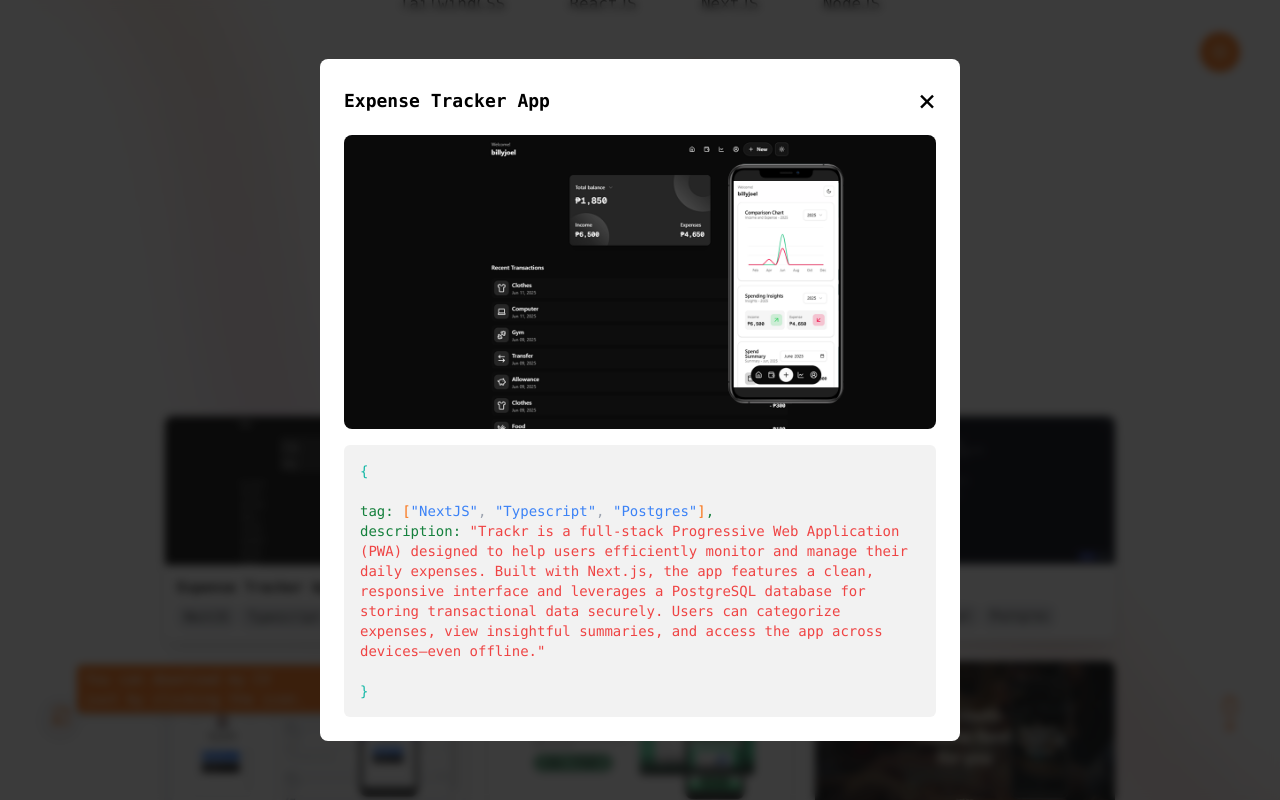
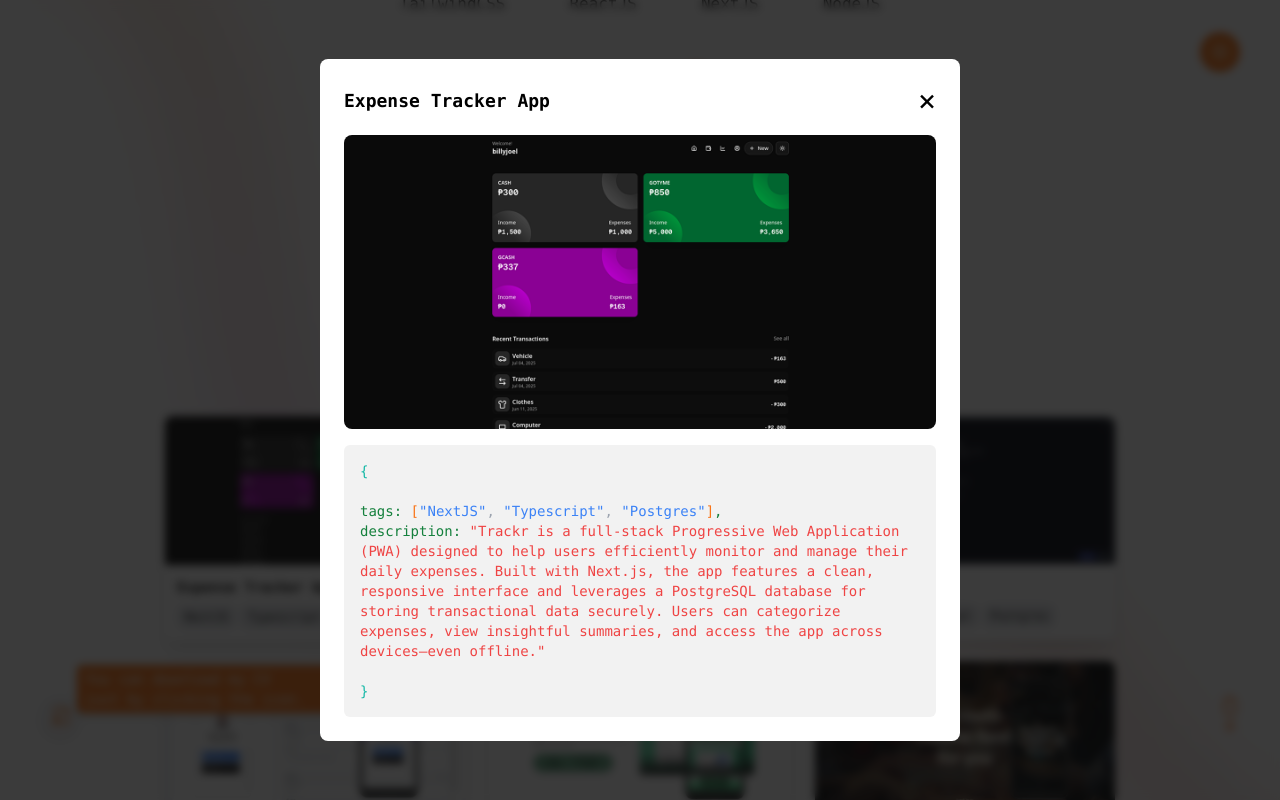
Before and after one commit to BillyJoelBallola/my_portfolio, a React (Vite) app: page / in a window 1280 px wide. Both pictures are taken after a click on the element 315 px from the left and 2066 px from the top of the page. Shown: the part 1576-2376 px from the top of the page. Built offline with nearby package versions, Linux system fonts and the light colour scheme.

Commit message:
update some staffs

```diff
--- a/src/components/CustomDialog.jsx
+++ b/src/components/CustomDialog.jsx
@@ -44,7 +44,7 @@ const CustomDialog = ({ visible, setVisible, info }) => {
             <span className="text-teal-500">&#123;</span>
             <br />
             <br />
-            <span className="text-green-700 dark:text-yellow-500">tag: </span>
+            <span className="text-green-700 dark:text-yellow-500">tags: </span>
             <span className="text-orange-500 dark:text-blue-500">&#91;</span>
             {tags.map((tag, index) => (
               <>
--- a/src/index.css
+++ b/src/index.css
@@ -32,7 +32,7 @@ body {
 }
 
 .social-media {
-  @apply shadow-md border-2 border-orange-500 dark:border-sky-500 rounded-lg p-4 dark:hover:bg-sky-600 hover:bg-orange-600 duration-500 ease-in-out;
+  @apply shadow-md border-2 border-orange-500 dark:border-sky-500 rounded-lg p-4 dark:hover:bg-sky-600 hover:bg-orange-600 duration-200 ease-in-out;
 }
 
 .social-media svg {
```
Also changed, not shown: src/assets/trackr.png.
